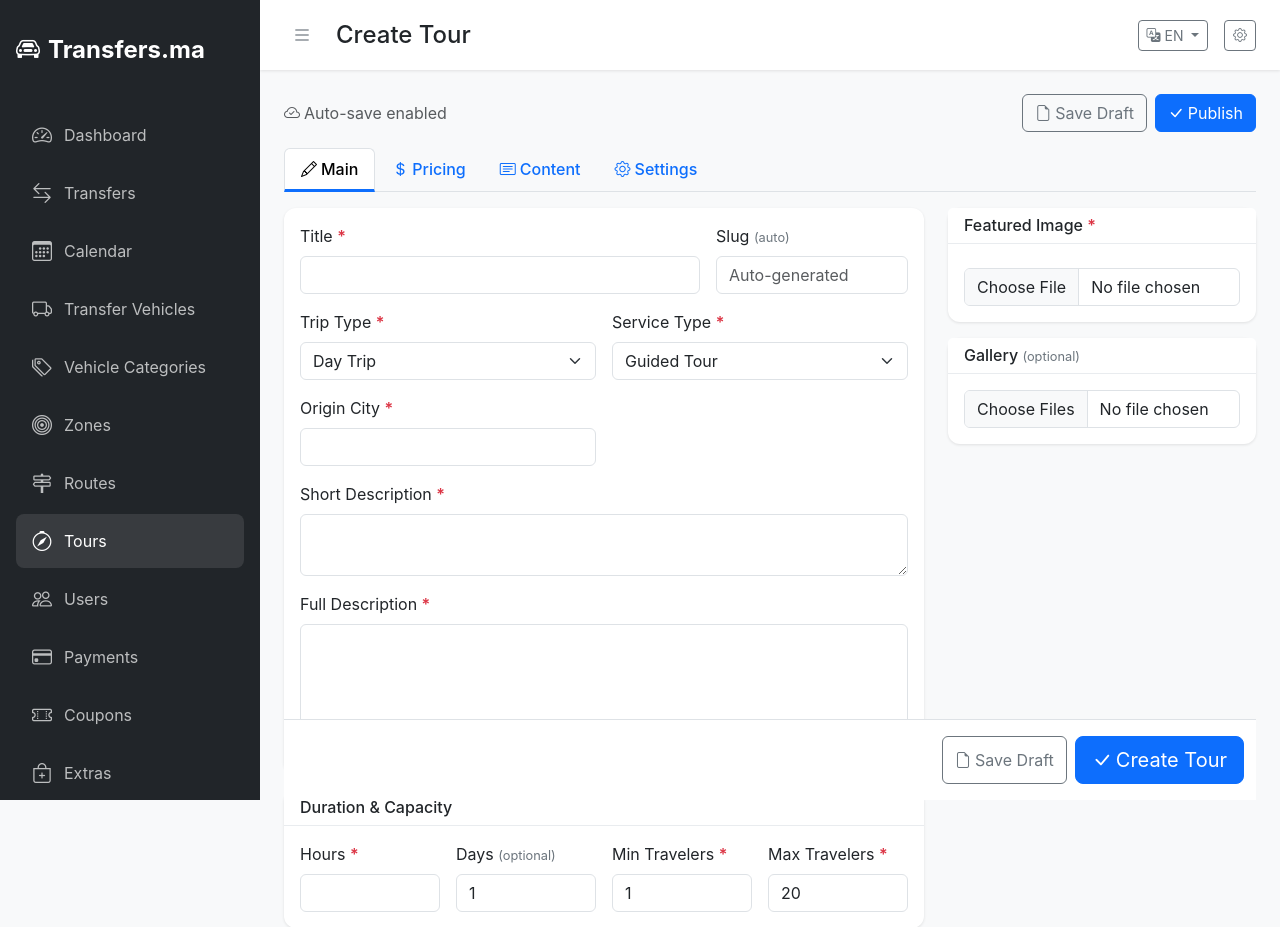
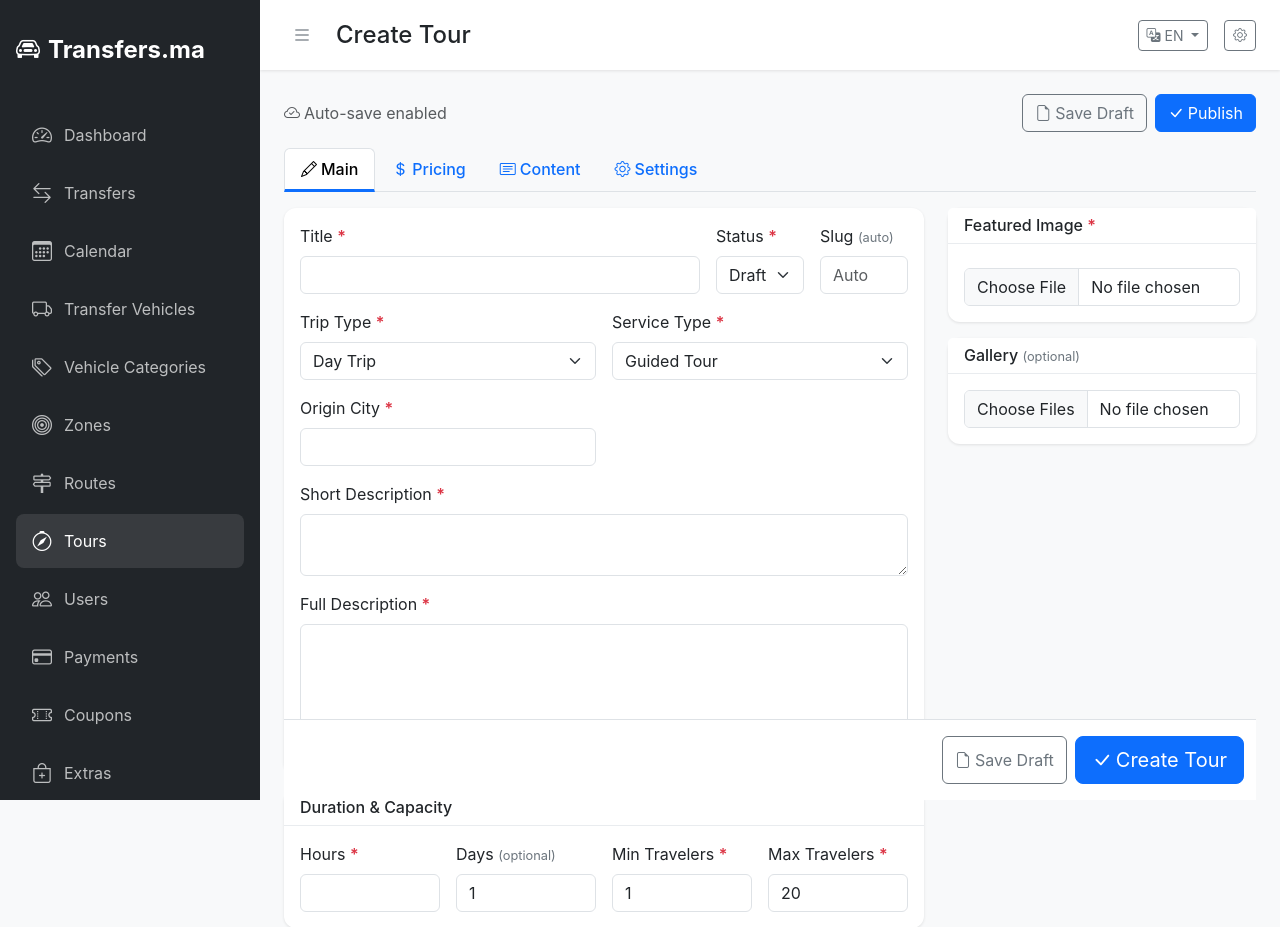
Before and after one commit to CalilDrissi/transfers-ma, a Django app: page /dashboard/trips/create/ in a window 1280 px wide. Shown: the top 927 px of the page. Run offline with Django 5.2, Linux system fonts and the light colour scheme; a user stored in the database is signed in; tables that the repository leaves empty hold one stand-in row (values such as "Sample post"); data that the repository does not hold is empty; parts of the project's set-up code (start-up, migrations or seed data) failed here and were passed over.

Commit message:
Add Status dropdown to create tour page
- Visible Draft/Published/Archived select on Main tab
- Remove hidden status field
- Save Draft button sets status to draft before submit

Co-Authored-By: Claude Opus 4.6 <noreply@anthropic.com>

```diff
--- a/templates/dashboard/trips/create.html
+++ b/templates/dashboard/trips/create.html
@@ -23,7 +23,6 @@
 {% block content %}
 <form method="post" enctype="multipart/form-data" id="tourForm" novalidate>
     {% csrf_token %}
-    <input type="hidden" name="status" id="hiddenStatus" value="draft">
 
     <!-- Header -->
     <div class="d-flex justify-content-between align-items-center mb-3">
@@ -78,9 +77,17 @@
                                     <label class="form-label">{% trans "Title" %} <span class="req">*</span></label>
                                     <input type="text" name="name" class="form-control" required id="tourTitle">
                                 </div>
-                                <div class="col-md-4">
+                                <div class="col-md-2">
+                                    <label class="form-label">{% trans "Status" %} <span class="req">*</span></label>
+                                    <select name="status" class="form-select">
+                                        {% for value, label in statuses %}
+                                        <option value="{{ value }}">{{ label }}</option>
+                                        {% endfor %}
+                                    </select>
+                                </div>
+                                <div class="col-md-2">
                                     <label class="form-label">{% trans "Slug" %} <span class="opt">({% trans "auto" %})</span></label>
-                                    <input type="text" name="slug" class="form-control" id="tourSlug" placeholder="{% trans 'Auto-generated' %}">
+                                    <input type="text" name="slug" class="form-control" id="tourSlug" placeholder="{% trans 'Auto' %}">
                                 </div>
                                 <div class="col-md-6">
                                     <label class="form-label">{% trans "Trip Type" %} <span class="req">*</span></label>
@@ -447,7 +454,7 @@ document.addEventListener('DOMContentLoaded', function() {
 
     // Save Draft buttons
     function saveDraft() {
-        document.getElementById('hiddenStatus').value = 'draft';
+        form.querySelector('select[name="status"]').value = 'draft';
         form.submit();
     }
     document.getElementById('saveDraftBtn').addEventListener('click', saveDraft);
```
